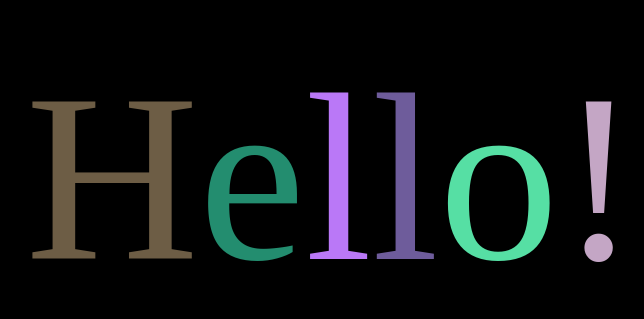
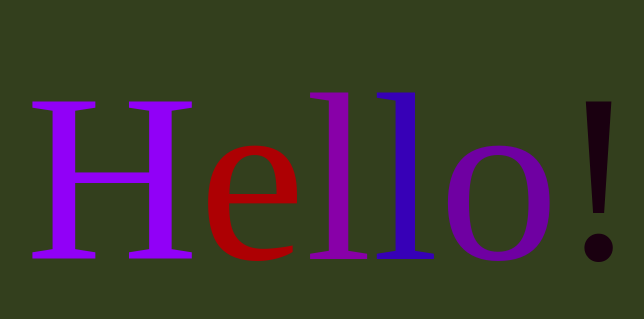
Before and after one commit to WooSun295/AnimatedColorChangingText, a plain HTML site: page gitDemo.html in a window 1280 px wide. Shown: the part 230-549 px from the top of the page, without its empty margins (308-952 px from the left). Drawn offline with Linux system fonts and the light colour scheme.

Commit message:
noGreen BgGreen

```diff
--- a/gitDemo.css
+++ b/gitDemo.css
@@ -3,7 +3,7 @@ body {
   justify-content: center;
   align-items: center;
   height: 100vh;
-  background-color: black;
+  background-color: rgb(51, 63, 29);
   font-size: 15em;
 }
 h1 {
--- a/gitDemo.js
+++ b/gitDemo.js
@@ -1,6 +1,6 @@
 function randomRGB() {
   const r = Math.floor(Math.random() * 256);
-  const g = Math.floor(Math.random() * 256);
+  const g = 0;
   const b = Math.floor(Math.random() * 256);
   return `rgb(${r}, ${g}, ${b})`;
 }
```
